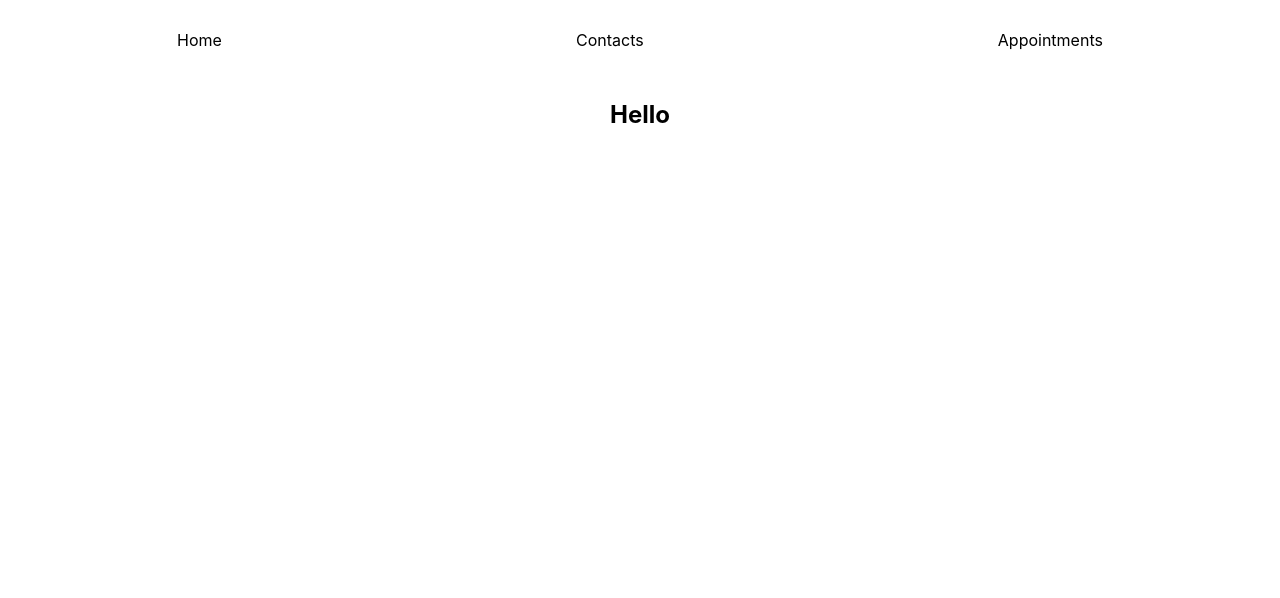
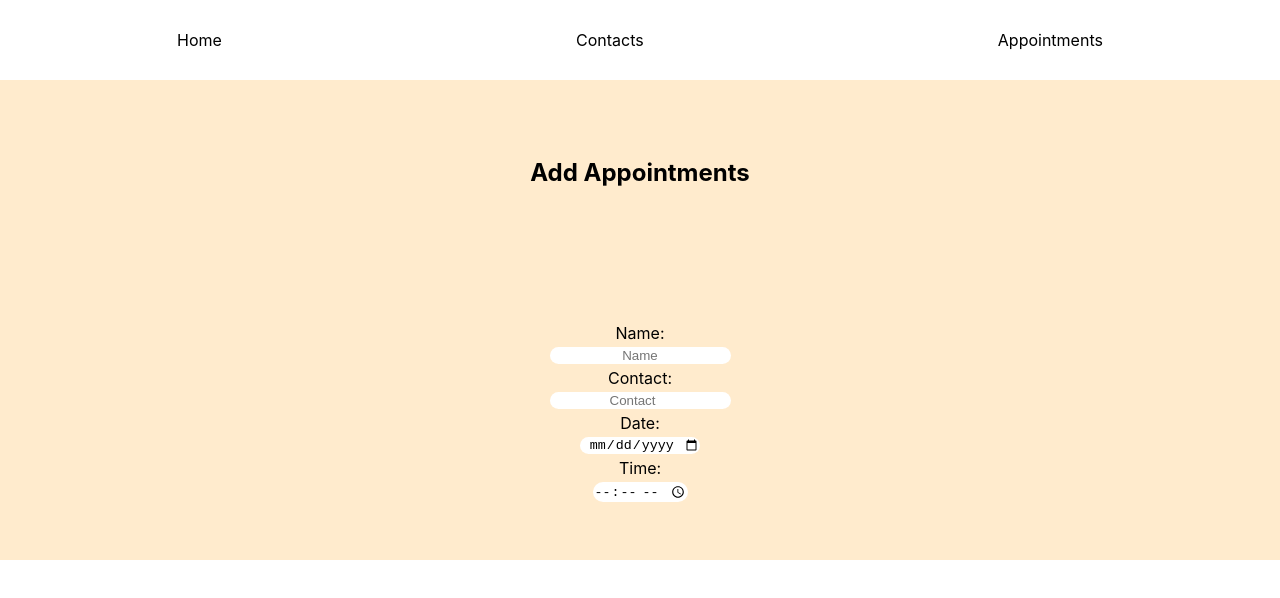
Before and after one commit to Vitor104/SchedulEase, a React (Create React App) app: page /Appointment in a window 1280 px wide. Shown: the top 598 px of the page. Built offline with nearby package versions, Linux system fonts and the light colour scheme.

Commit message:
quase finalizando a logica

```diff
--- a/src/componentes/app/App.css
+++ b/src/componentes/app/App.css
@@ -5,7 +5,7 @@
 .newDiv {
   background-color: rgb(255, 255, 255);
   color: black;
-  width: 100%;
+  width: 15em;
   margin: 0 auto;
   border: none;
   border-radius: 15px;
--- a/src/componentes/app/App.js
+++ b/src/componentes/app/App.js
@@ -1,7 +1,7 @@
 import styles from'./App.css';
 import { Route, Routes, BrowserRouter, NavLink } from 'react-router-dom';
 import React, {useState} from 'react';
-import Root from '../root/root';
+import Root from '../root/root'
 import Contact from "../contacts/contact";
 import Appointment from "../appointments/appointment";
 
--- a/src/componentes/appointments/appointment.js
+++ b/src/componentes/appointments/appointment.js
@@ -1,10 +1,26 @@
 import React from "react";
+import styles from './appointment.module.css'
 
 function Appointment () {
     return (
-        <div>
-            <h2>Hello</h2>
-        </div>
+        <main>
+            <div className={styles.container}>
+                <h2>Add Appointments</h2>
+                <form className={styles.formContainer}>
+                    <label id='name'>Name: </label>
+                    <input className={styles.formChild} id="name" type="text" required placeholder="Name"></input>
+
+                    <label id='contact'>Contact: </label>
+                    <input className={styles.formChild} id="contact" type="number" required placeholder="Contact"></input>
+
+                    <label id='date'>Date: </label>
+                    <input className={styles.formChild} id="date" required placeholder="Date" type="date"></input>
+
+                    <label id='time'>Time: </label>
+                    <input className={styles.formChild} id="time" required placeholder="Time" type="time"></input>
+                </form>
+            </div>
+        </main>
     )
 }
 
--- a/src/componentes/appointments/appointment.module.css
+++ b/src/componentes/appointments/appointment.module.css
@@ -0,0 +1,28 @@
+.container {
+    background-color: blanchedalmond;
+    height: 30em;
+    display: flex;
+    flex-direction: column;
+    align-items: center;
+    justify-content: space-around;
+}
+
+.formContainer {
+    display: flex;
+    flex-direction: column;
+    width: 85%;
+    margin: 0 auto;
+    gap: 4px;
+    justify-content: space-between;
+    align-items: center;
+}
+
+.formChild {
+    border: none;
+    border-radius: 15px;
+    text-align: center;
+}
+
+.formChild:active {
+    border: 2px solid black;
+}
--- a/src/componentes/contacts/contact.module.css
+++ b/src/componentes/contacts/contact.module.css
@@ -20,6 +20,7 @@
 .formChild {
     border: none;
     border-radius: 15px;
+    text-align: center;
 }
 
 .formChild:active {
--- a/src/componentes/root/root.module.css
+++ b/src/componentes/root/root.module.css
@@ -1,5 +1,5 @@
 .container {
-    background-color: rgb(205, 133, 133);
+    background-color: blanchedalmond;
     height: 25em;
 }
 
```
